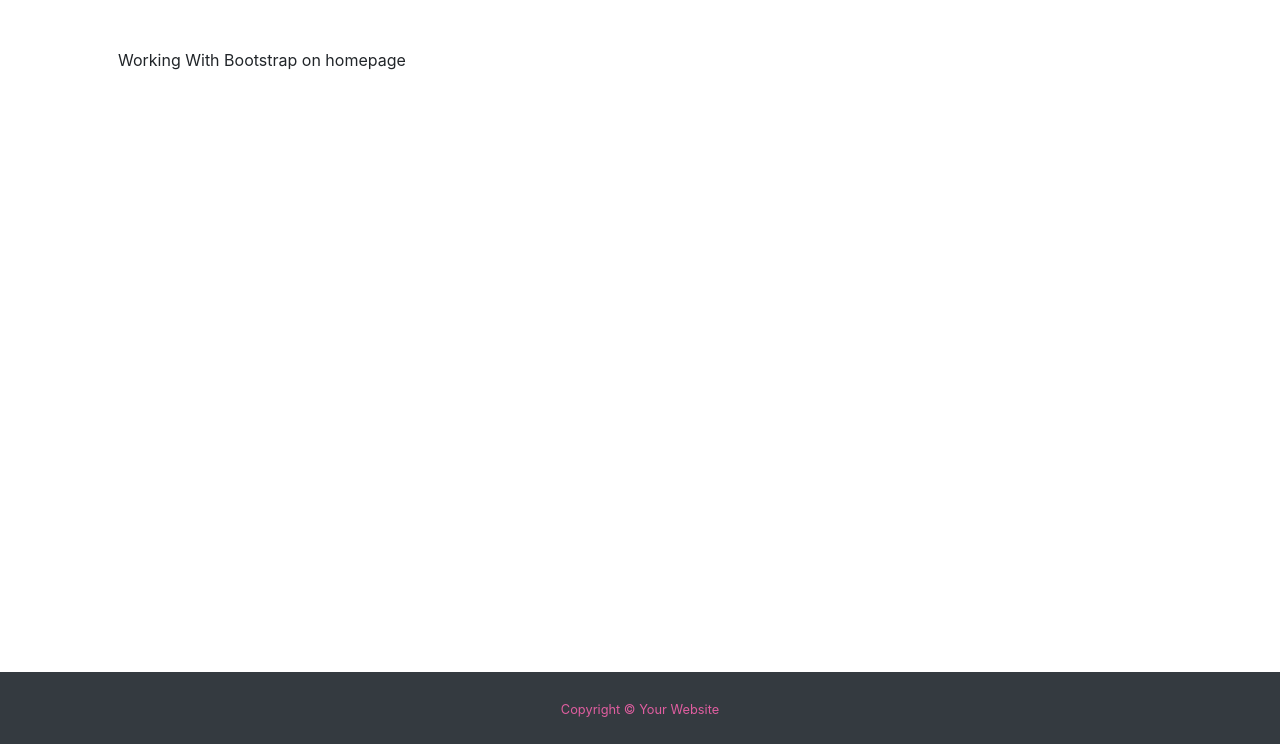
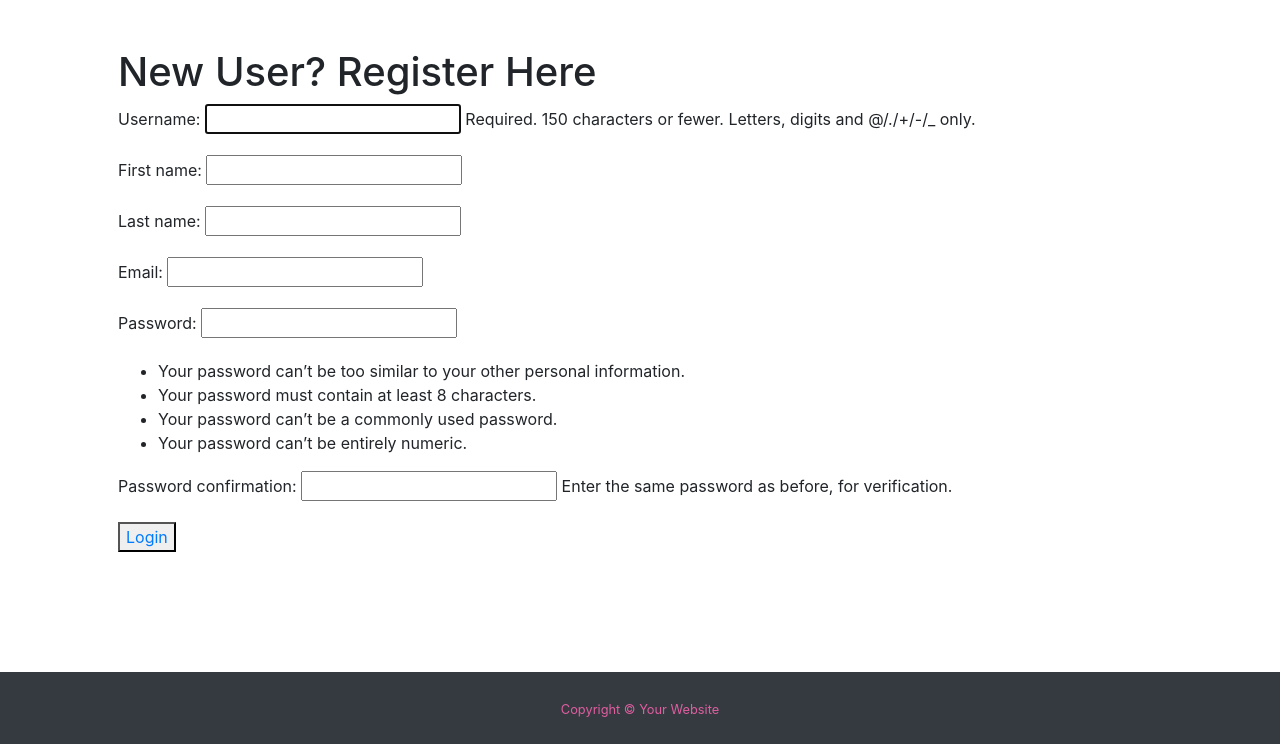
Before and after one commit to harshraj22/CSE_HUB, a Django app: page / in a window 1280 px wide. Shown: the part 56-800 px from the top of the page. Run offline with Django 3.2, Linux system fonts and the light colour scheme; some libraries are stand-ins or nearby versions.

Commit message:
added register form on home page

```diff
--- /dev/null
+++ b/cse_hub/homepage/forms.py
@@ -0,0 +1,28 @@
+from django import forms
+from django.contrib.auth.models import User
+from django.contrib.auth.forms import UserCreationForm
+
+class RegistrationForm(UserCreationForm):
+    email = forms.EmailField(required = True)
+
+    class Meta:
+        model = User
+        fields = (
+            'username',
+            'first_name',
+            'last_name',
+            'email',
+            'password1',
+            'password2'
+        )
+
+    def save(self, commit=True):
+        user = super(RegistrationForm, self).save(commit=False)
+        user.first_name = self.cleaned_data['first_name']
+        user.last_name = self.cleaned_data['last_name']
+        user.email = self.cleaned_data['email']
+
+        if commit:
+            user.save()
+
+        return user
--- a/cse_hub/homepage/templates/homepage/homepage.html
+++ b/cse_hub/homepage/templates/homepage/homepage.html
@@ -11,5 +11,15 @@
 		{% endfor %}
 	{% endif %}
 
-	Working With Bootstrap on homepage
+    {% if user.is_authenticated %}
+        Working on style
+	{% else %}
+	<h1>New User? Register Here</h1>
+	<form method='POST'>
+		{% csrf_token %}
+		{{ form.as_p }}
+		<button type = "submit"><a href="{% url 'user-login' %}">Login</a></button>
+	</form>
+	{% endif %}
+
 {% endblock content %}
--- a/cse_hub/homepage/views.py
+++ b/cse_hub/homepage/views.py
@@ -1,4 +1,21 @@
-from django.shortcuts import render
+from django.shortcuts import render, redirect
+from django.contrib.auth.forms import UserCreationForm
+from homepage.forms import RegistrationForm
+from django.contrib import messages
+from django.urls import reverse
+
+# def home(request):
+# 	return render(request, 'homepage/homepage.html')
 
 def home(request):
-	return render(request, 'homepage/homepage.html')
+    if request.method == 'POST':
+        form = RegistrationForm(request.POST)
+        if form.is_valid():
+            form.save()
+            messages.success(request, "Thanks for registering.")
+            # return redirect('profile')
+            return redirect(reverse('home'))
+    else:
+        form = RegistrationForm()
+    args = {'form':form}
+    return render(request, 'homepage/homepage.html', args)
--- a/cse_hub/problems/views.py
+++ b/cse_hub/problems/views.py
@@ -33,7 +33,7 @@ def display_submission(request, username, id):
 	solution = submitted_codes.objects.get(id=id)
 	# file_path = os.path.join(settings.BASE_DIR,solution.submission_code.url)
 	file_path = settings.BASE_DIR + solution.submission_code.url
-	print(f'\nAccessing file: {file_path}\n')
+	print('\nAccessing file: {file_path}\n')
 
 	with open(file_path) as f:
 		code = f.read()
@@ -132,7 +132,7 @@ def add_problem(request):
 			return redirect(reverse('add-testcase'))
 		else:
 			# print on backend terminal, for debugging purpose
-			print(f'\n Error while adding problem:\n{form.errors.as_data()} \n')
+			print('\n Error while adding problem:\n{form.errors.as_data()} \n')
 
 			form_error = list(form.errors.as_data().values())[0][0]
 			# if user filled form was invalid, send a error message
--- a/cse_hub/users/models.py
+++ b/cse_hub/users/models.py
@@ -14,6 +14,6 @@ class Profile(models.Model):
 		return self.user.username
 
 	def __repr__(self):
-		return f'Profile of {self.user.username}'
+		return 'Profile of {self.user.username}'
 
 admin.site.register(Profile)
```
Also changed, not shown: cse_hub/problems/evaluate.py (+6 -6 lines), cse_hub/problems/models.py (+5 -5 lines), cse_hub/homepage/urls.py (line endings or trailing spaces).
